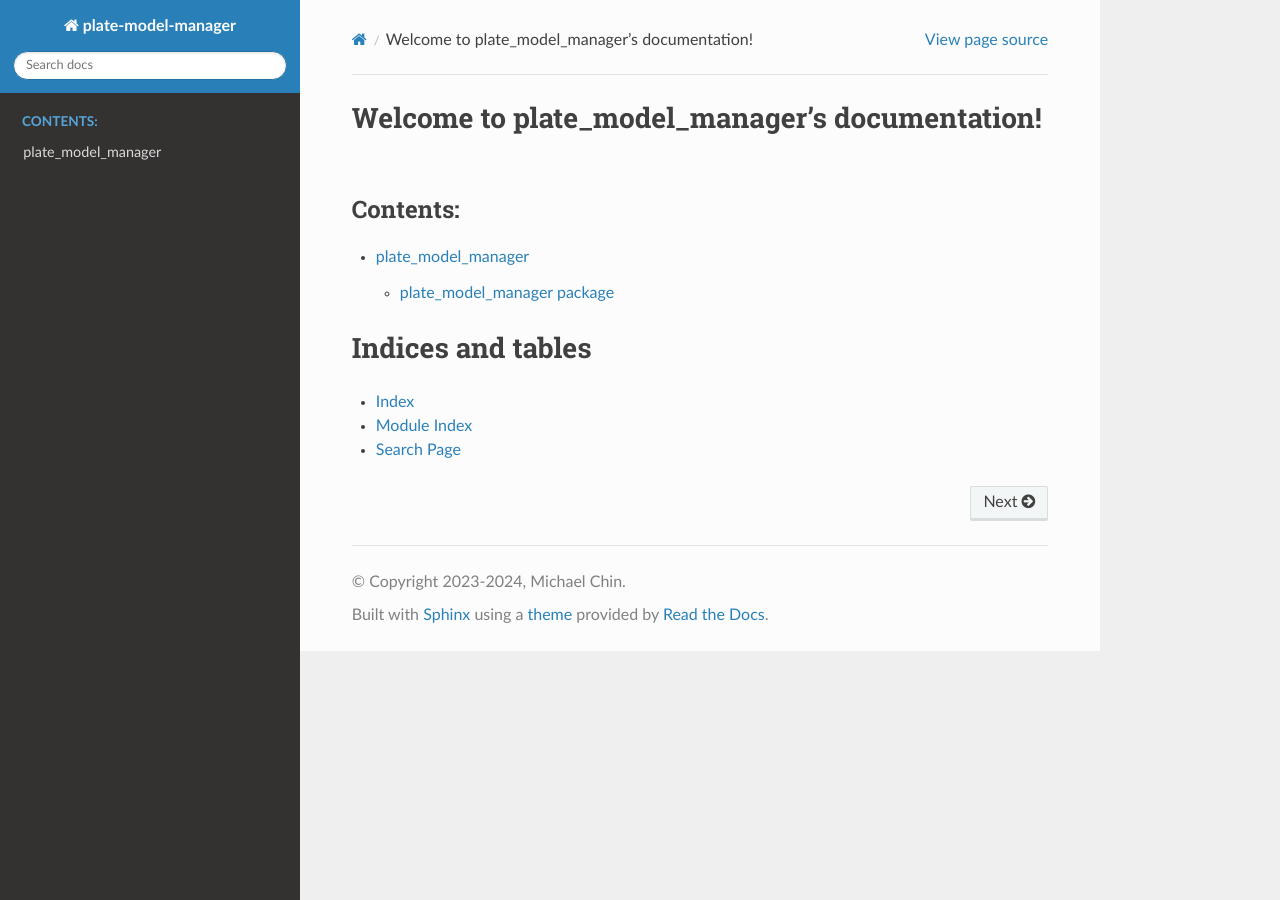
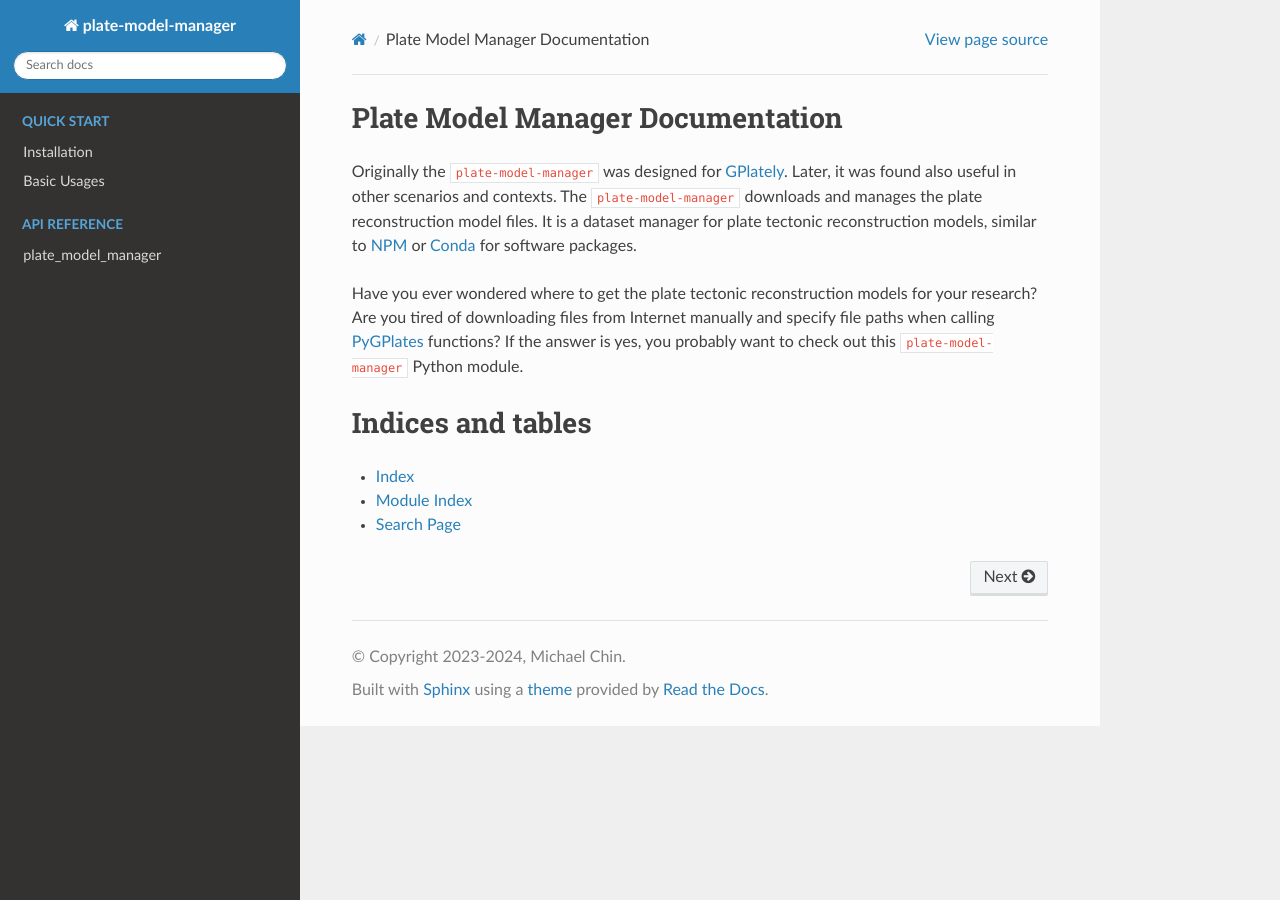
Before and after one commit to michaelchin/plate-model-manager, a Sphinx documentation site: the page built from doc/source/index.rst, in a window 1280 px wide. Built offline with Sphinx 7.4.7 and the Read the Docs theme 3.1.0, drawn with Linux system fonts in a browser that asks for light colours.

Commit message:
add basic_usages.rst and installation.rst

```diff
--- /dev/null
+++ b/doc/source/basic_usages.rst
@@ -0,0 +1,2 @@
+Basic Usages
+============
--- a/doc/source/index.rst
+++ b/doc/source/index.rst
@@ -1,16 +1,14 @@
-.. plate-model-manager documentation master file, created by
-   sphinx-quickstart on Fri May  5 13:13:53 2023.
-   You can adapt this file completely to your liking, but it should at least
-   contain the root `toctree` directive.
+Plate Model Manager Documentation
+=================================
 
-Welcome to plate_model_manager's documentation!
-=================================================
+Originally the ``plate-model-manager`` was designed for GPlately_.
+Later, it was found also useful in other scenarios and contexts.
+The ``plate-model-manager`` downloads and manages the plate reconstruction model files.
+It is a dataset manager for plate tectonic reconstruction models, similar to NPM_ or Conda_ for software packages.
 
-.. toctree::
-   :maxdepth: 2
-   :caption: Contents:
-
-   modules
+Have you ever wondered where to get the plate tectonic reconstruction models for your research?
+Are you tired of downloading files from Internet manually and specify file paths when calling PyGPlates_ functions?
+If the answer is yes, you probably want to check out this ``plate-model-manager`` Python module.
 
 Indices and tables
 ==================
@@ -18,3 +16,25 @@ Indices and tables
 * :ref:`genindex`
 * :ref:`modindex`
 * :ref:`search`
+
+.. Hidden TOCs
+
+.. toctree::
+   :caption: Quick Start
+   :maxdepth: 2
+   :hidden:
+
+   installation
+   basic_usages
+
+.. toctree::
+   :caption: API Reference
+   :maxdepth: 2
+   :hidden:
+
+   modules
+
+.. _GPlately: https://github.com/GPlates/gplately
+.. _NPM: https://www.npmjs.com/
+.. _Conda: https://anaconda.org/anaconda/conda
+.. _PyGPlates: https://www.gplates.org/docs/pygplates/
```
Also changed, not shown: doc/source/installation.rst (added, +48 -0 lines), doc/source/plate_model_manager.rst (+17 -33 lines).
